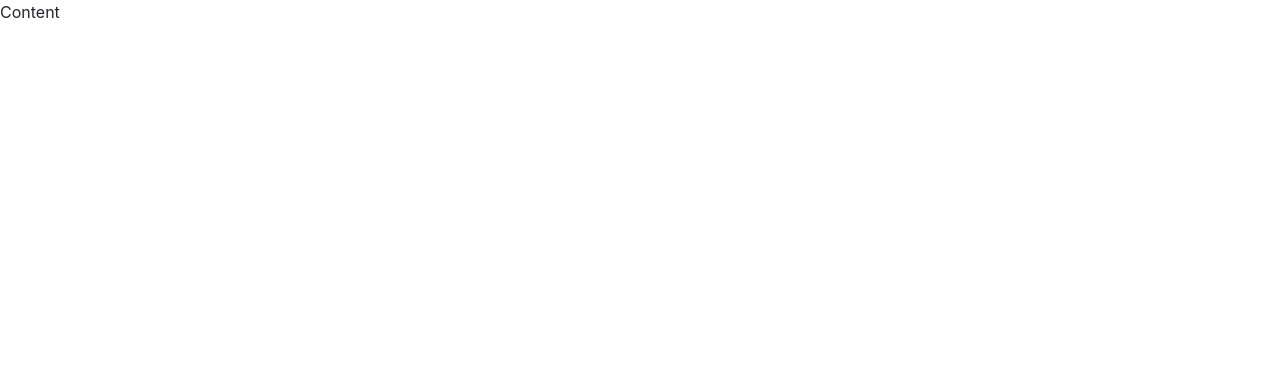
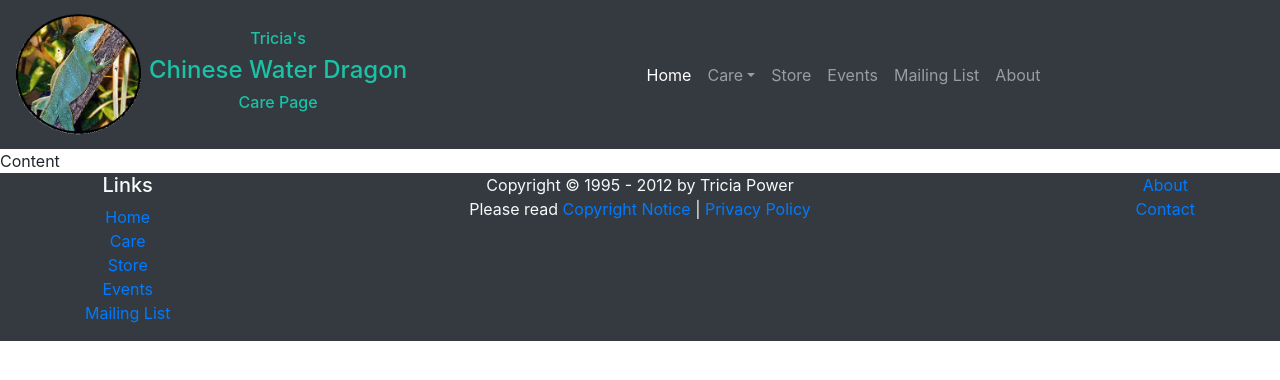
Before and after one commit to SteveHoneck/waterDragonRefresh, a website: page index.html in a window 1280 px wide. Drawn offline with nearby package versions, Linux system fonts and the light colour scheme.

Commit message:
Addition of header, footer, scss, img folder. Json updated with scss complier, onchange, and parallel shell.

```diff
--- /dev/null
+++ b/css/styles.scss
@@ -0,0 +1,24 @@
+@import "../node_modules/rfs/scss";
+
+$color-heading: #1ac2a6;
+
+h1, h2 {
+    color: $color-heading;
+}
+
+.h1Title {
+    @include rfs(1.5rem);
+}
+
+.h2Title {
+    @include rfs(1rem);
+}
+
+
+.nav-item, .dropdown-item {
+    text-align: center; //addition of centered text on nav-items & dropdown-items so BS class="text-center" doesn't have to be added to each li nav item.
+    white-space: nowrap; //added to keep 'Mailing List' from wrapping
+    @media (min-width: 768px) { //Addition of BS class="text-md-left" @media call so that BS class doesn't have to be added to each item.  MD used because that's when nav snaps from list to icon.
+        text-align: left !important;
+    }
+}
--- a/index.html
+++ b/index.html
@@ -3,13 +3,84 @@
 <head>
     <meta charset="utf=8" />
     <meta name="viewport" content="width=device-width, initial-scale=1" />
+
     <link rel="stylesheet" href="node_modules/bootstrap/dist/css/bootstrap.min.css" />
+    <link rel="stylesheet" href="css/styles.css" />
 
-    <title>Title</title>
+    <title>Tricia's Chinese Water Dragon Care Page</title>
 </head>
 <body>
 
+    <header>
+        <nav class="navbar navbar-expand-md navbar-dark bg-dark">
+            <a class="navbar-brand" href="#">
+                <div class="media">
+                    <img src="img/navBrand2.png" alt="Water dragon picture" width="125" class="d-inline-block align-self-center mr-2"/>
+                    <div class="media-body align-self-center">
+                        <h2 class="h2Title text-center text-wrap">Tricia's</h2>
+                        <h1 class="h1Title text-center text-wrap">Chinese Water Dragon</h1>
+                        <h2 class="h2Title text-center text-wrap">Care Page</h2>
+                    </div>
+                </div>
+            </a>
+            <button class="navbar-toggler mx-auto" type="button" data-toggle="collapse" data-target="#navbar">
+                <span class="navbar-toggler-icon"></span>
+            </button>
+            <div class="collapse navbar-collapse" id="navbar">
+                <ul class="navbar-nav mx-auto">
+                    <li class="nav-item active"><a class="nav-link" href="#">Home</a></li>
+                    <li class="nav-item dropdown" >
+                        <a class="nav-link dropdown-toggle" href="#" id="navDrop" data-toggle="dropdown">Care</a>
+                        <div class="dropdown-menu">
+                            <a class="dropdown-item" href="Care.html">General Info</a>
+                            <a class="dropdown-item" href="XXlink to spot on Care page">Diet</a>
+                            <a class="dropdown-item" href="XXlink to spot on Care page">Ailments</a>
+                            <a class="dropdown-item" href="XXlink to spot on Care page">Breeding</a>
+                            <a class="dropdown-item" href="XXlink to spot on Care page">Behavior</a>
+                            <a class="dropdown-item" href="XXlink to spot on Care page">Enclosure</a>
+                        </div>
+                    </li>
+                    <li class="nav-item"><a class="nav-link" href="Store.html">Store</a></li>
+                    <li class="nav-item"><a class="nav-link" href="Events.html">Events</a></li>
+                    <li class="nav-item"><a class="nav-link" href="Mailing List.html">Mailing List</a></li>
+                    <li class="nav-item"><a class="nav-link" href="About.html">About</a></li>
+                </ul>
+            </div>
+        </nav>
+    </header>
+
     Content
+
+    <footer class="bg-dark">
+       <div class="container">
+           <div class="row">
+               <div class="col text-center">
+                   <ul class="list-unstyled float-left">
+                        <li><h5 class="text-light">Links</h5></li>
+                        <li><a href="#">Home</a></li>
+                        <li><a href="Care.html">Care</a></li>
+                        <li><a href="Store.html">Store</a></li>
+                        <li><a href="Events.html">Events</a></li>
+                        <li><a href="Mailing List.html">Mailing List</a></li>
+                   </ul>
+               </div>
+               <div class="col text-center">
+                    <span class="text-light">Copyright &copy; 1995 - 2012 by Tricia Power</span><br>
+                    <span class="text-light">Please read <a href="About.html">Copyright Notice</a> | <a href="About.html">Privacy Policy</a></span> <!--Add link to Copyright & Privacy section of about page-->
+               </div>
+               <div class="col">
+                    <ul class="list-unstyled text-center float-right">
+                        <li><a href="About.html">About</a></li>
+                        <li><a href="About.html">Contact</a></li><!--Add link to contact section of about page-->
+                    </ul>
+               </div>
+           </div>
+       </div>
+    </footer>
+
+
+
+
 
     <script src="node_modules/jquery/dist/jquery.slim.min.js"></script>
     <script src="node_modules/popper.js/dist/umd/popper.min.js"></script>
```
Also changed, not shown: package.json (+10 -3 lines), css/styles.css (added), img/navBrand2.png (added), 2 other files.
